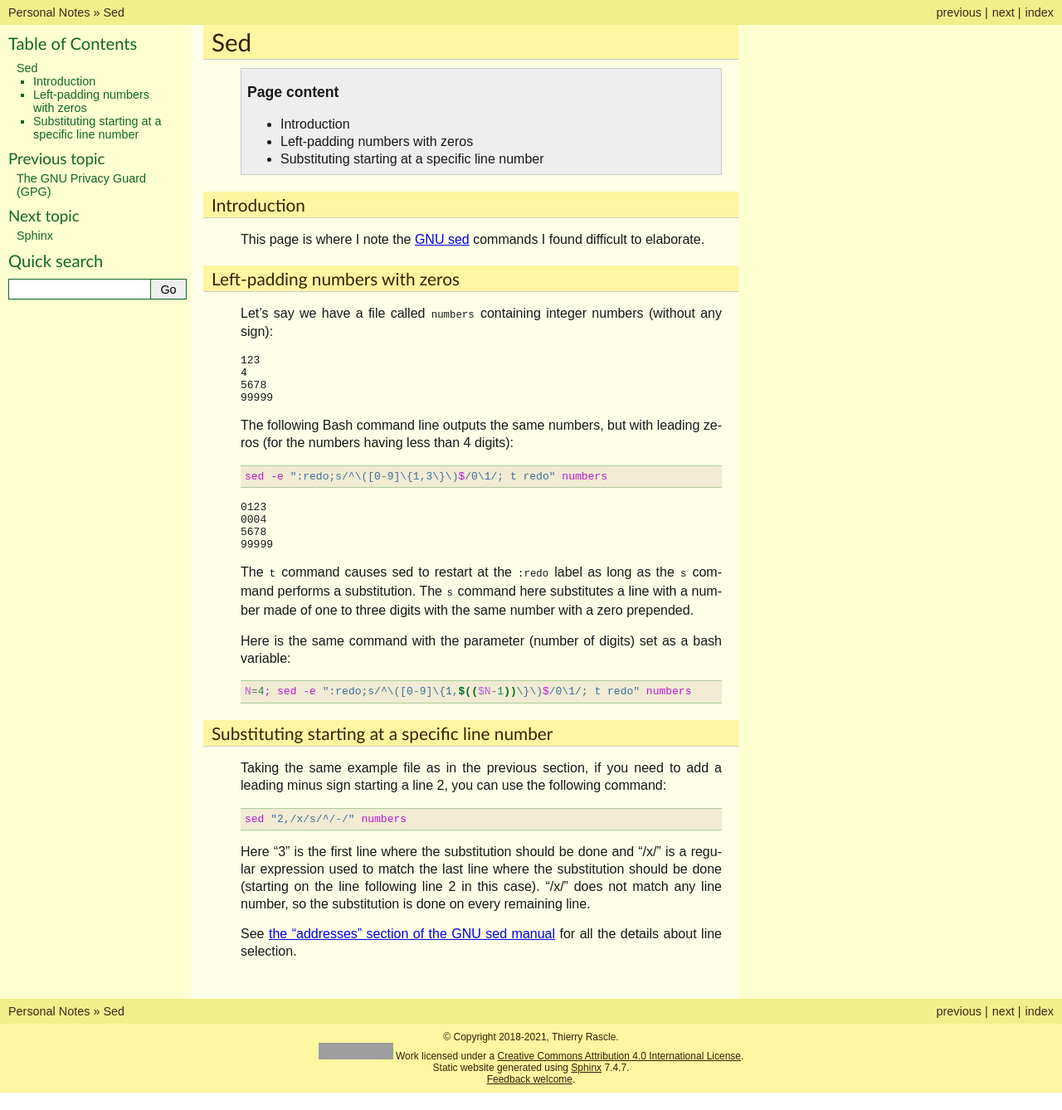
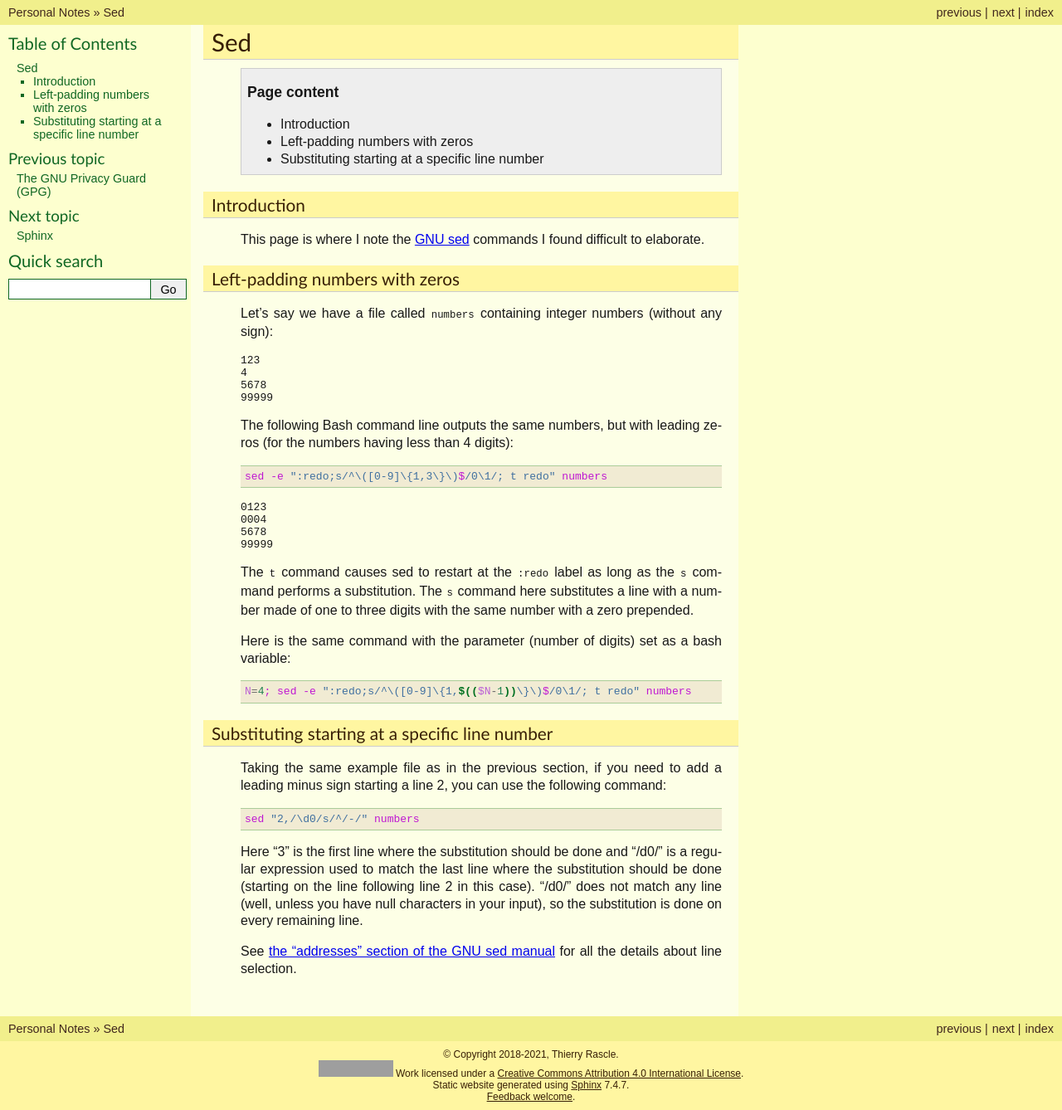
Before and after one commit to thierr26/thierr26_personal_notes_sphinx_sources, a Sphinx documentation site: the page built from source/sed.rst, in a window 1280 px wide and 1338 px high. Shown: the whole window at 83% size. Built offline with Sphinx 7.4.7, drawn with Linux system fonts in a browser that asks for light colours; grey boxes are pictures that could not be loaded.

Commit message:
Fix sed page (address matching nothing)

```diff
--- a/source/sed.rst
+++ b/source/sed.rst
@@ -64,12 +64,13 @@ Substituting starting at a specific line number
 Taking the same example file as in the previous section, if you need to add a
 leading minus sign starting a line 2, you can use the following command::
 
-  sed "2,/x/s/^/-/" numbers
+  sed "2,/\d0/s/^/-/" numbers
 
-Here "3" is the first line where the substitution should be done and "/x/" is a
-regular expression used to match the last line where the substitution should be
-done (starting on the line following line 2 in this case). "/x/" does not match
-any line number, so the substitution is done on every remaining line.
+Here "3" is the first line where the substitution should be done and "/\d0/" is
+a regular expression used to match the last line where the substitution should
+be done (starting on the line following line 2 in this case). "/\d0/" does not
+match any line (well, unless you have null characters in your input), so the
+substitution is done on every remaining line.
 
 See `the "addresses" section of the GNU sed manual
 <https://www.gnu.org/software/sed/manual/html_node/sed-addresses.html#sed-addresses>`_
```
